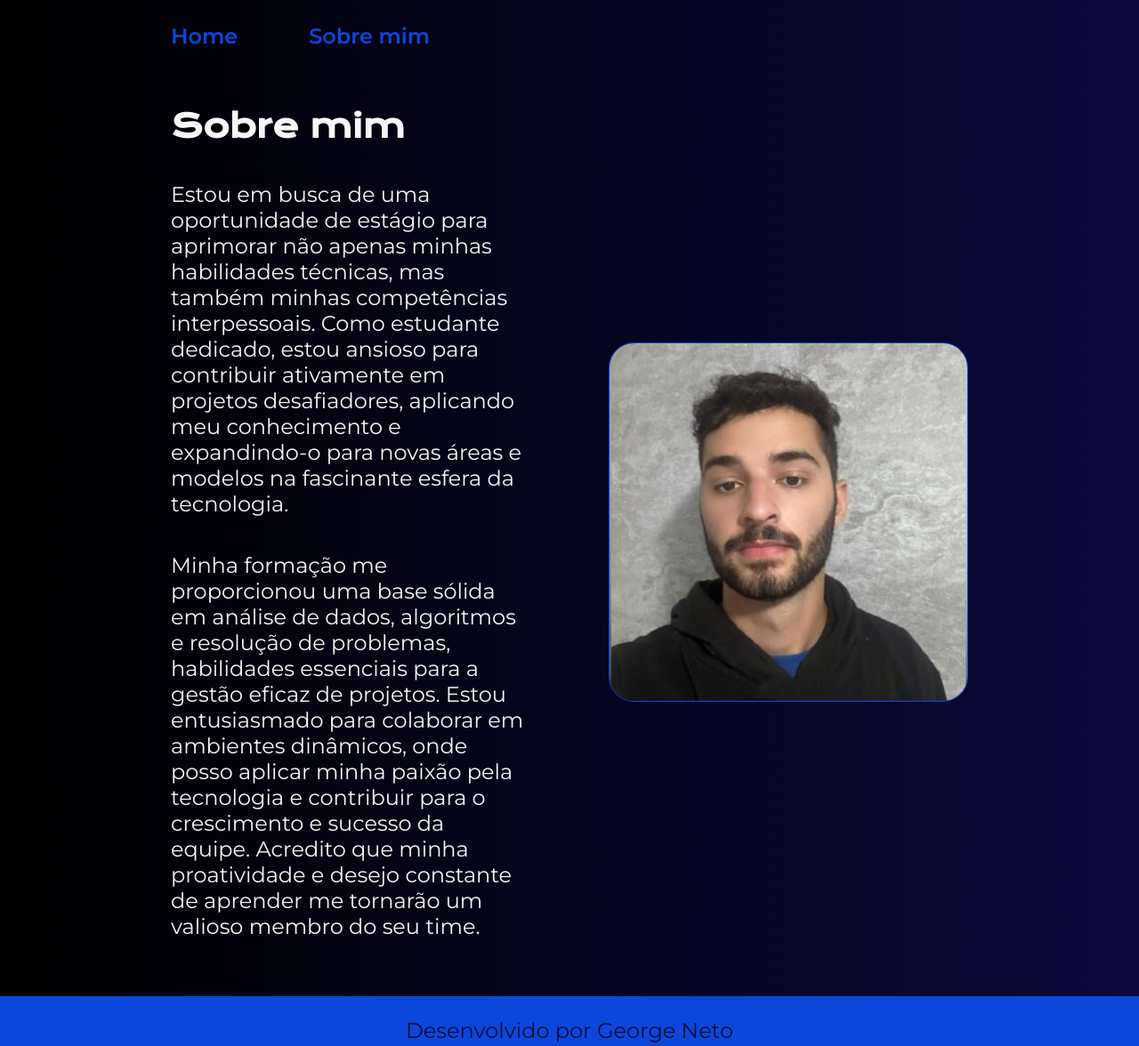
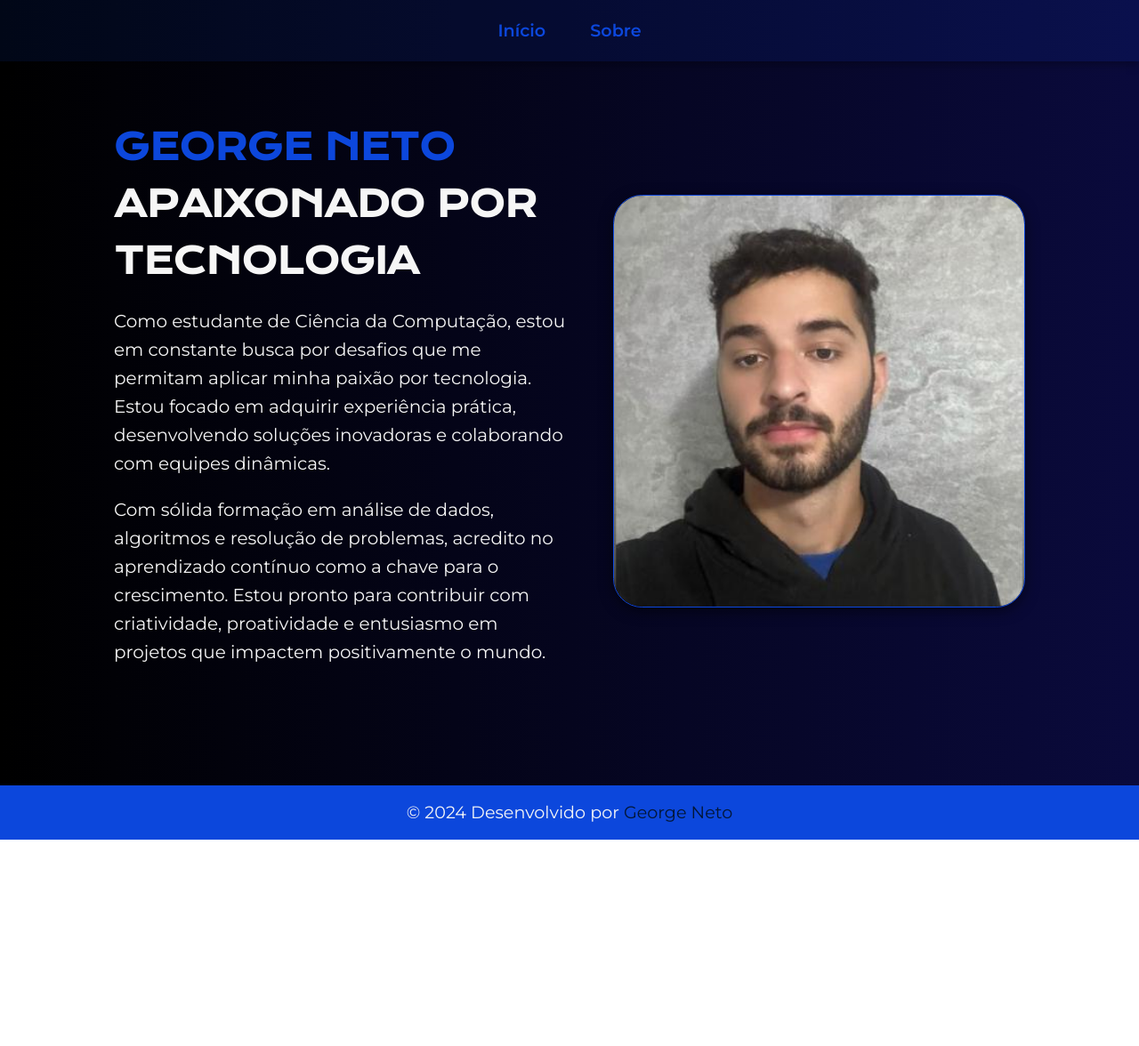
Before and after one commit to georgenetoo/Portfolio, a plain HTML site: page about.html in a window 1280 px wide. Shown: the whole page at 89% size. After the commit the page ends 944 px from the top, so only its background shows below. Drawn offline with nearby package versions, Linux system fonts and the light colour scheme.

Commit message:
atualizando estilização

```diff
--- a/about.html
+++ b/about.html
@@ -1,5 +1,5 @@
 <!DOCTYPE html>
-<html lang="pt-bt">
+<html lang="pt-br">
 <head>
     <meta charset="UTF-8">
     <meta name="viewport" content="width=device-width, initial-scale=1.0">
@@ -9,22 +9,29 @@
 <body>
     <header class="cabecalho">
         <nav class="cabecalho__menu">
-            <a class="cabecalho__menu__link" href="index.html">Home</a>
-            <a class="cabecalho__menu__link" href="about.html">Sobre mim</a>
+            <a class="cabecalho__menu__link" href="index.html">Início</a>
+            <a class="cabecalho__menu__link" href="about.html">Sobre</a>
         </nav>
     </header>
 
     <main class="apresentacao">
         <section class="apresentacao__conteudo">
-            <h1 class="apresentacao__conteudo__titulo">Sobre mim</h1>
-            <p class="apresentacao__conteudo__texto">Estou em busca de uma oportunidade de estágio para aprimorar não apenas minhas habilidades técnicas, mas também minhas competências interpessoais. Como estudante dedicado, estou ansioso para contribuir ativamente em projetos desafiadores, aplicando meu conhecimento e expandindo-o para novas áreas e modelos na fascinante esfera da tecnologia.</p>
-            <p class="apresentacao__conteudo__texto">Minha formação me proporcionou uma base sólida em análise de dados, algoritmos e resolução de problemas, habilidades essenciais para a gestão eficaz de projetos. Estou entusiasmado para colaborar em ambientes dinâmicos, onde posso aplicar minha paixão pela tecnologia e contribuir para o crescimento e sucesso da equipe. Acredito que minha proatividade e desejo constante de aprender me tornarão um valioso membro do seu time.</p>
+            <h1 class="apresentacao__conteudo__titulo">
+                <span class="titulo-destaque">George Neto</span><br>
+                Apaixonado por Tecnologia
+            </h1>
+            <p class="apresentacao__conteudo__texto">
+                Como estudante de Ciência da Computação, estou em constante busca por desafios que me permitam aplicar minha paixão por tecnologia. Estou focado em adquirir experiência prática, desenvolvendo soluções inovadoras e colaborando com equipes dinâmicas.
+            </p>
+            <p class="apresentacao__conteudo__texto">
+                Com sólida formação em análise de dados, algoritmos e resolução de problemas, acredito no aprendizado contínuo como a chave para o crescimento. Estou pronto para contribuir com criatividade, proatividade e entusiasmo em projetos que impactem positivamente o mundo.
+            </p>
         </section>
         <img class="apresentacao__imagem" src="./assets/foto.png" alt="Foto de George Neto">
     </main>
 
     <footer class="rodape">
-        <p>Desenvolvido por George Neto</p>
+        <p>&copy; 2024 Desenvolvido por <span class="titulo-destaque">George Neto</span></p>
     </footer>
 </body>
 </html>
--- a/styles/style.css
+++ b/styles/style.css
@@ -6,69 +6,83 @@
     --cor--hover: #031635;
 }
 
-*{
+* {
     margin: 0;
     padding: 0;
+    box-sizing: border-box;
 }
 
-body{
-    box-sizing: border-box;
+body {
+    font-family: 'Montserrat', sans-serif;
     background: linear-gradient(to right, #000000, #0a0a3c);
     color: var(--cor--secundaria);
+    line-height: 1.6;
 }
 
 .cabecalho {
-    padding: 2% 0 0 15%;
+    padding: 1.5% 10%;
+    background: rgba(12, 71, 220, 0.1);
+    box-shadow: 0px 4px 10px rgba(0, 0, 0, 0.3);
 }
 
 .cabecalho__menu {
     display: flex;
-    gap: 80px;
+    justify-content: center;
+    gap: 50px;
 }
 
 .cabecalho__menu__link {
-    font-family: 'Montserrat', sans-serif;
-    font-size: 1.5rem;
+    font-size: 1.2rem;
     font-weight: 600;
     color: var(--cor--terciaria);
     text-decoration: none;
+    position: relative;
+}
+
+.cabecalho__menu__link:hover::after {
+    content: '';
+    display: block;
+    width: 100%;
+    height: 2px;
+    background-color: var(--cor--terciaria);
+    position: absolute;
+    bottom: -4px;
+    left: 0;
 }
 
 .apresentacao {
-    padding: 5% 15%;
+    padding: 5% 10%;
     display: flex;
     align-items: center;
     justify-content: space-between;
-    gap: 10%;
+    gap: 5%;
 }
 
 .apresentacao__conteudo {
-    width: 50%;
-    display: flex;
-    flex-direction: column;
-    gap: 40px;
+    width: 55%;
 }
 
 .apresentacao__conteudo__titulo {
-    font-size: 2.25rem;
+    font-size: 2.5rem;
     font-family: 'Krona One', sans-serif;
+    margin-bottom: 20px;
+    text-transform: uppercase;
 }
 
-.titulo-destaque{
+.titulo-destaque {
     color: var(--cor--terciaria);
 }
 
 .apresentacao__conteudo__texto {
-    font-size: 1.5rem;
-    font-family: 'Montserrat', sans-serif;
+    font-size: 1.25rem;
+    margin-bottom: 20px;
 }
 
-.apresentacao__links {
-    display: flex;
-    flex-direction: column;
-    justify-content: space-between;
-    align-items: center;
-    gap: 32px;
+.apresentacao__imagem {
+    width: 40%;
+    border-radius: 10%;
+    border: 3px solid var(--cor--terciaria);
+    box-shadow: 0px 4px 15px rgba(0, 0, 0, 0.5);
 }
 
 .apresentacao__links__subtitulo {
@@ -104,37 +118,34 @@ body{
 }
 
 .rodape {
-    color:#0a0a3c;
     background-color: var(--cor--terciaria);
-    padding: 24px;
+    color: var(--cor--secundaria);
     text-align: center;
-    font-family: 'Montserrat', sans-serif;
-    font-size: 1.5rem;
-    font-weight: 400;
+    padding: 15px;
+    font-size: 1.2rem;
+    margin-top: 50px;
 }
 
-@media (max-width: 1200px) {
+.rodape .titulo-destaque {
+    color: var(--cor--hover);
+}
 
-    .cabecalho {
-        padding: 10%;
-    }
-
+@media (max-width: 900px) {
     .cabecalho__menu {
-        justify-content: center;
+        flex-direction: column;
+        gap: 20px;
     }
 
     .apresentacao {
         flex-direction: column-reverse;
-        gap: 10%;
-        padding: 5%;
+        gap: 30px;
     }
 
     .apresentacao__conteudo {
-        width: auto;
+        width: 100%;
     }
 
     .apresentacao__imagem {
-        margin-bottom: 10%;
+        width: 70%;
     }
-
 }
```
Also changed, not shown: index.html (+1 -1 lines).
